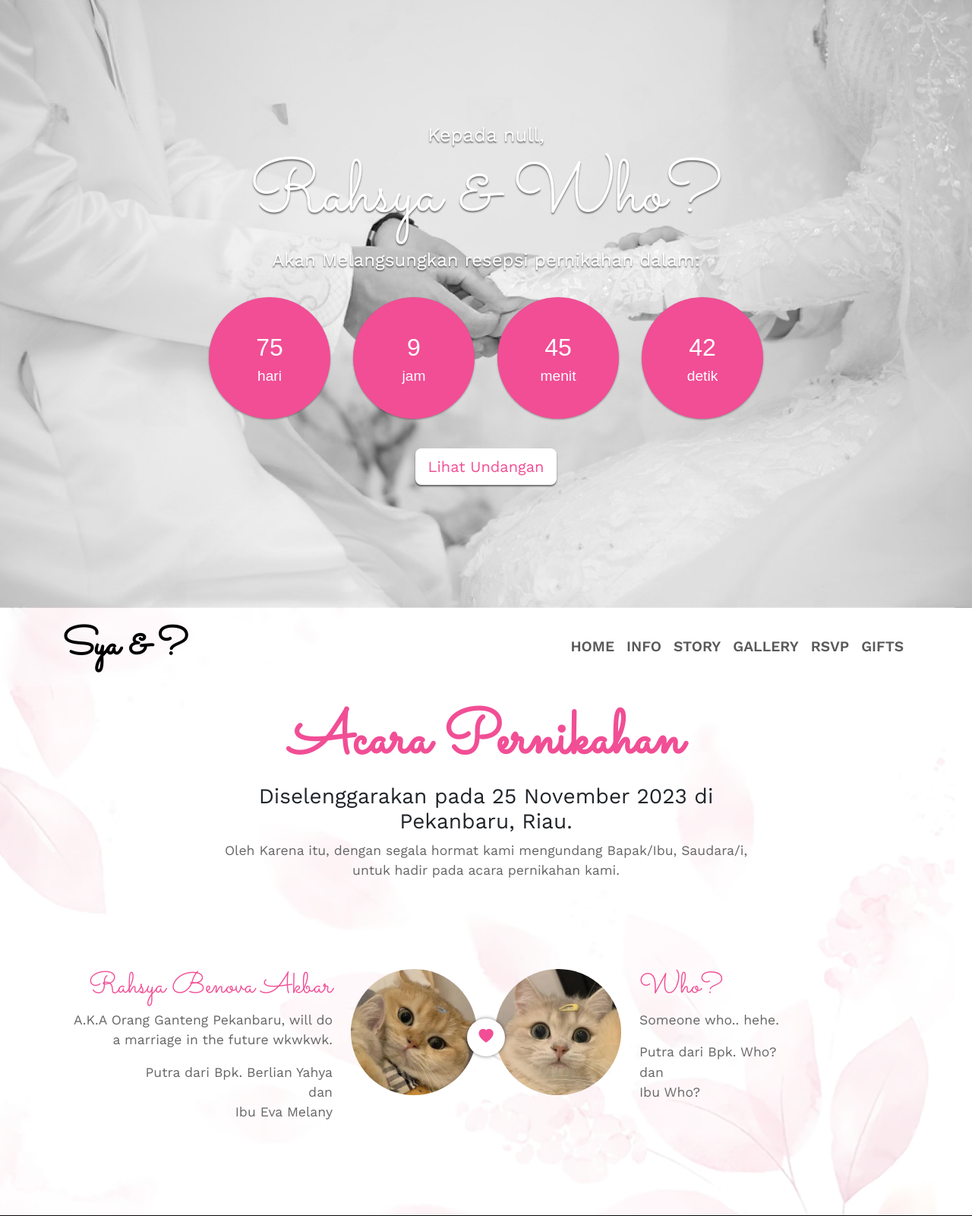
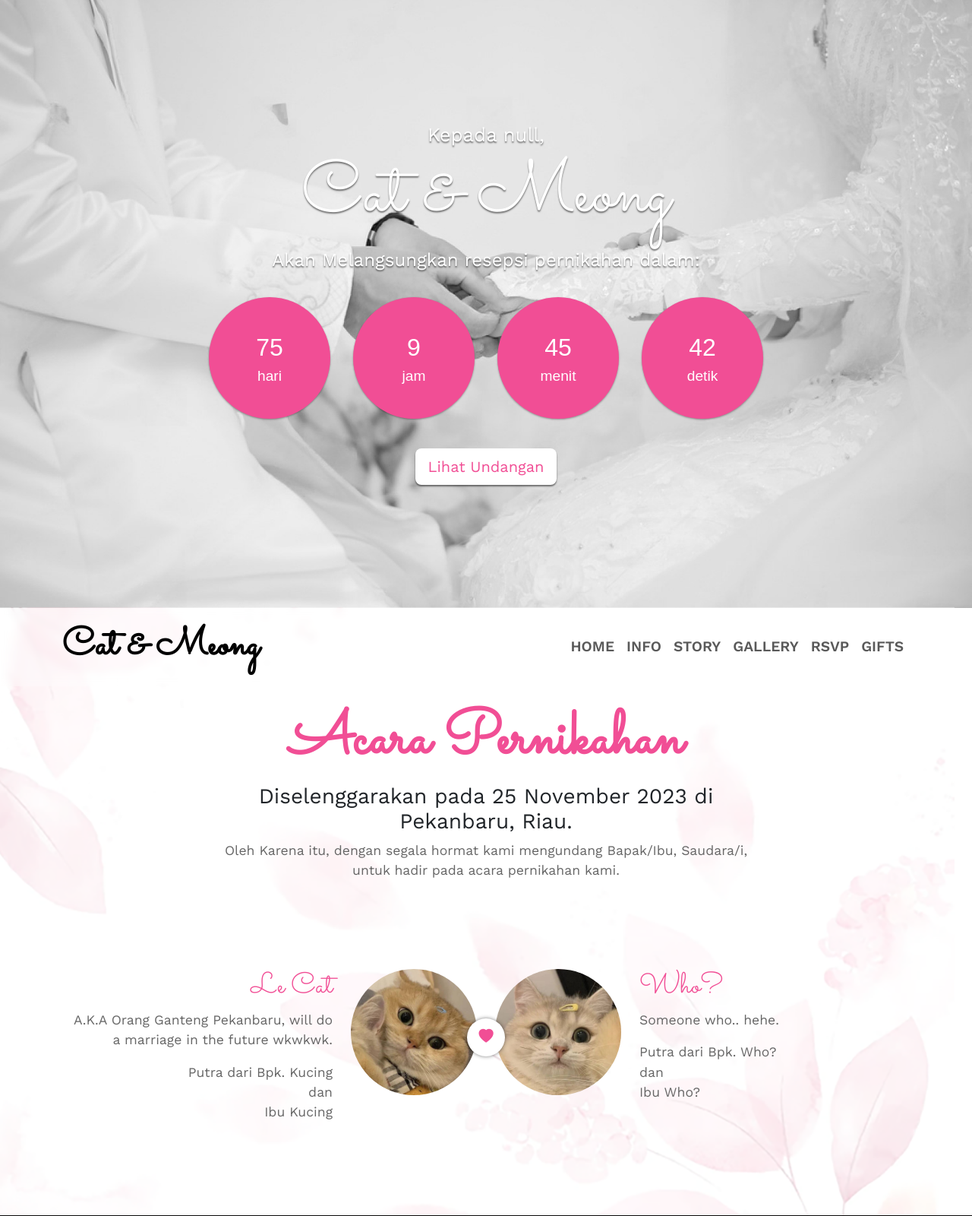
Before and after one commit to RahsyaBenova/undangan-pernikahan, a plain HTML site: page index.html in a window 1280 px wide. Shown: the top 1600 px of the page at 76% size. Drawn offline with nearby package versions, Linux system fonts and the light colour scheme; some packages are replaced by stand-ins of ours; a script that the page names is missing.

Commit message:
update last

```diff
--- a/index.html
+++ b/index.html
@@ -3,9 +3,9 @@
   <head>
     <meta charset="utf-8">
     <meta name="viewport" content="width=device-width, initial-scale=1">
-    <title>Rahsya & Who? Wedding</title>
+    <title>Cat & Meong Wedding</title>
     <link href="https://cdn.jsdelivr.net/npm/bootstrap@5.3.1/dist/css/bootstrap.min.css" rel="stylesheet" integrity="sha384-4bw+/aepP/YC94hEpVNVgiZdgIC5+VKNBQNGCHeKRQN+PtmoHDEXuppvnDJzQIu9" crossorigin="anonymous">
-
+    <link rel="icon" href="img/Logo Rahsya Benova Akbar.png">
     <!-- font  -->
     <link rel="preconnect" href="https://fonts.googleapis.com">
     <link rel="preconnect" href="https://fonts.gstatic.com" crossorigin>
@@ -26,7 +26,7 @@
     <section id="hero" class="hero w-100 h-100 p-3 mx-auto text-center d-flex justify-content-center align-items-center text-white">
         <main>
             <h4>Kepada <span>Bapak/Ibu/Saudara/i, </span> </h4>
-            <h1>Rahsya & Who?</h1>
+            <h1>Cat & Meong</h1>
             <p>Akan Melangsungkan resepsi pernikahan dalam:</p>
             <div class="simply-countdown"></div>
             <a href="#home" class="btn btn-lg mt-4" onclick="enableScroll()">Lihat Undangan</a>
@@ -35,7 +35,7 @@
 
     <nav class="navbar navbar-expand-md bg-transparent sticky-top mynavbar">
       <div class="container">
-        <a class="navbar-brand" href="#">Sya & ?</a>
+        <a class="navbar-brand" href="#">Cat & Meong</a>
         <button class="navbar-toggler border-0" type="button" data-bs-toggle="offcanvas" data-bs-target="#offcanvasNavbar" aria-controls="offcanvasNavbar" aria-label="Toggle navigation">
           <span class="navbar-toggler-icon"></span>
         </button>
@@ -72,9 +72,9 @@
           <div class="col-lg-6">
             <div class="row">
               <div class="col-8 text-end">
-                <h3>Rahsya Benova Akbar</h3>
+                <h3>Le Cat</h3>
                 <p>A.K.A Orang Ganteng Pekanbaru, will do a marriage in the future wkwkwk.</p>
-                <p>Putra dari Bpk. Berlian Yahya <br> dan <br>Ibu Eva Melany</p>
+                <p>Putra dari Bpk. Kucing <br> dan <br>Ibu Kucing</p>
               </div>
               <div class="col-4">
                 <img src="img/kucing1.jpg" alt="Rahsyaa" class="img-responsive rounded-circle">
@@ -228,9 +228,9 @@
       <div class="container">
         <div class="row justify-content-center">
           <div class="col-md-8 col-10 text-center">
-             <span>Memori Kisah Kami</span>
+             <span>Memori Kisah Meong</span>
              <h2>Gallery Foto</h2>
-             <p>Lorem ipsum dolor, sit amet consectetur adipisicing elit. Similique, odit.</p>
+             <p>Beberapa memori dari Kisah Meong.</p>
 
           </div>
         </div>
```
Also changed, not shown: img/Logo Rahsya Benova Akbar.png (added).
